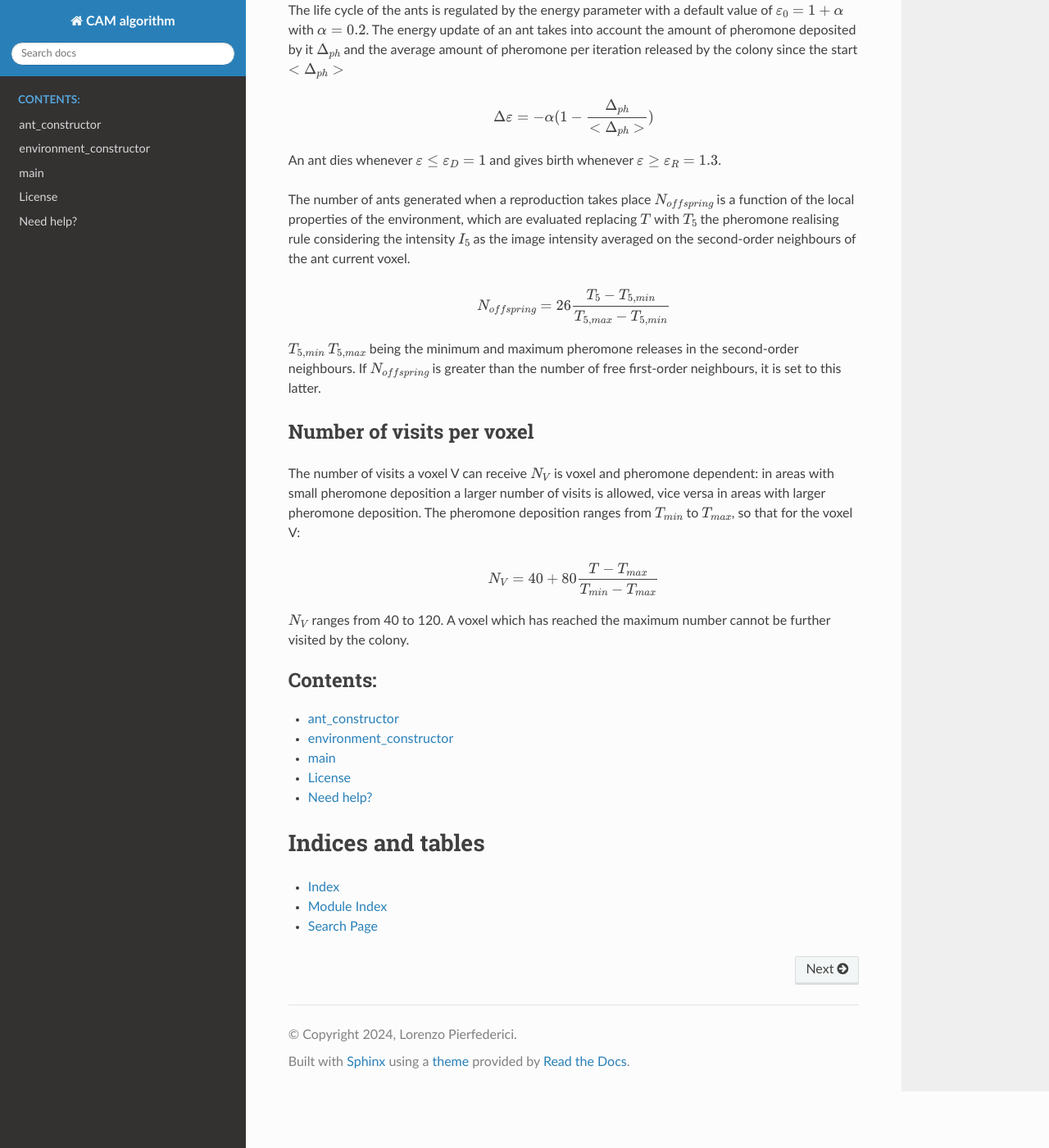
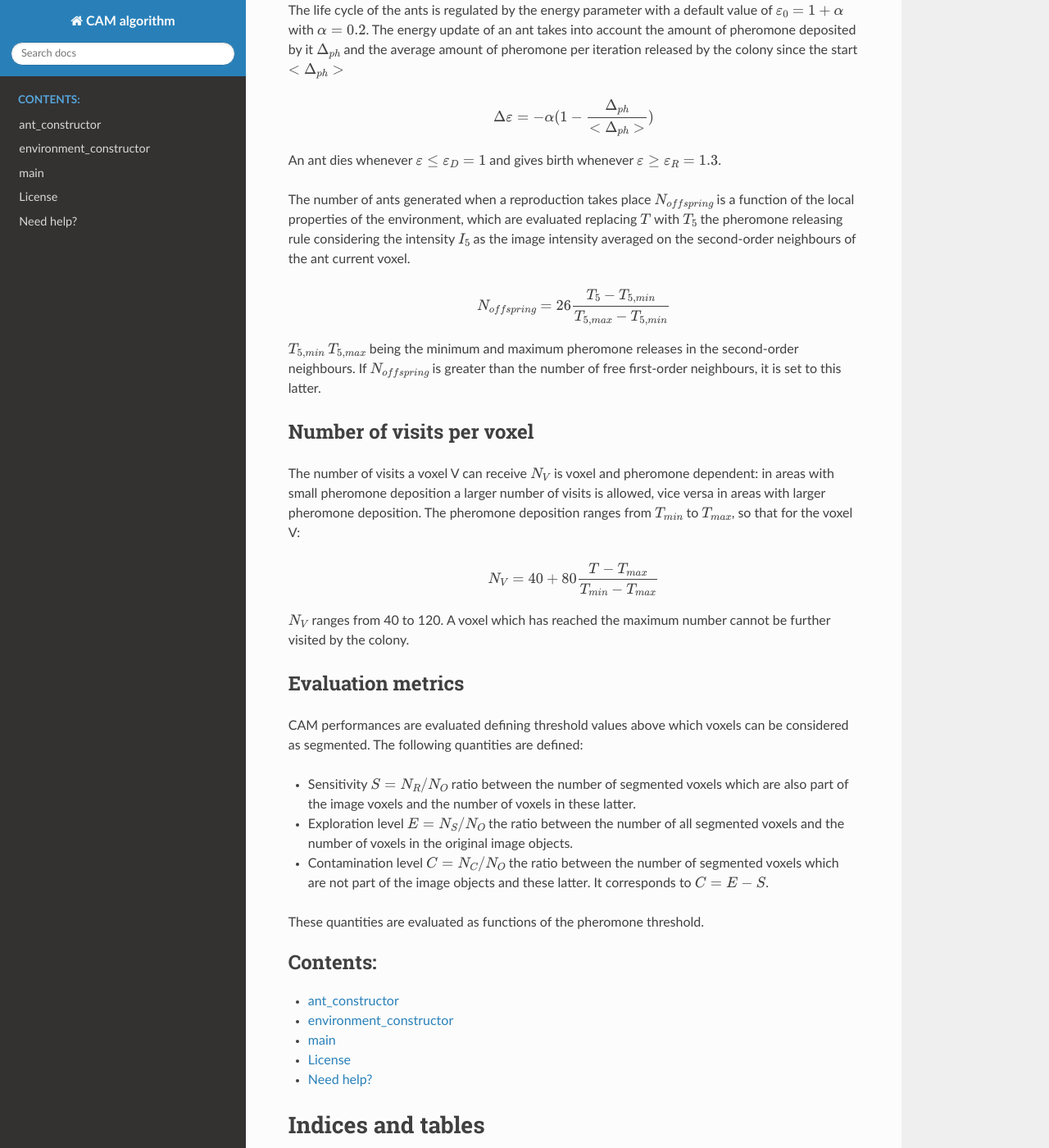
Before and after one commit to LorenzoPierfederici98/CAM_algorithm, a Sphinx documentation site: the page built from docs/index.rst, in a window 1280 px wide and 1400 px high, scrolled down 1571 px. Shown: the whole window at 82% size. Built offline with Sphinx 7.4.7 and the Read the Docs theme 2.0.0, drawn with Linux system fonts in a browser that asks for light colours.

Commit message:
updated index

```diff
--- a/docs/help.rst
+++ b/docs/help.rst
@@ -3,4 +3,4 @@ Need help?
 ==========
 
 If you're having problems or you have questions related to the project please contact l.pierfederici@studenti.unipi.it. You can also visit the GitHub repository of the project at
-https://github.com/LorenzoPierfederici98/CAM_algorithm .
+`github repository <https://github.com/LorenzoPierfederici98/CAM_algorithm>`_ .
--- a/docs/index.rst
+++ b/docs/index.rst
@@ -44,7 +44,7 @@ The life cycle of the ants is regulated by the energy parameter with a default v
 
 An ant dies whenever :math:`\varepsilon\leq \varepsilon_D = 1` and gives birth whenever :math:`\varepsilon\geq \varepsilon_R = 1.3`.
 
-The number of ants generated when a reproduction takes place :math:`N_{offspring}` is a function of the local properties of the environment, which are evaluated replacing :math:`T` with :math:`T_5` the pheromone realising rule considering the intensity :math:`I_5` as the image intensity averaged on the second-order neighbours of the ant current voxel.
+The number of ants generated when a reproduction takes place :math:`N_{offspring}` is a function of the local properties of the environment, which are evaluated replacing :math:`T` with :math:`T_5` the pheromone releasing rule considering the intensity :math:`I_5` as the image intensity averaged on the second-order neighbours of the ant current voxel.
 
 .. math:: N_{offspring} = 26 \frac{T_5 - T_{5,min}}{T_{5,max} - T_{5,min}}
 
@@ -58,6 +58,18 @@ The number of visits a voxel V can receive :math:`N_V` is voxel and pheromone de
 .. math:: N_V = 40 + 80 \frac{T - T_{max}}{T_{min} - T_{max}}
 
 :math:`N_V` ranges from 40 to 120. A voxel which has reached the maximum number cannot be further visited by the colony.
+
+
+Evaluation metrics
+^^^^^^^^^^^^^^^^^^
+CAM performances are evaluated defining threshold values above which voxels can be considered as segmented. The following quantities are defined:
+
+* Sensitivity :math:`S = N_R/N_O` ratio between the number of segmented voxels which are also part of the image voxels and the number of voxels in these latter.
+* Exploration level :math:`E = N_S/N_O` the ratio between the number of all segmented voxels and the number of voxels in the original image objects.
+* Contamination level :math:`C = N_C/N_O` the ratio between the number of segmented voxels which are not part of the image objects and these latter. It corresponds to :math:`C = E - S`.
+
+These quantities are evaluated as functions of the pheromone threshold.
+
 
 
 .. toctree::
```
